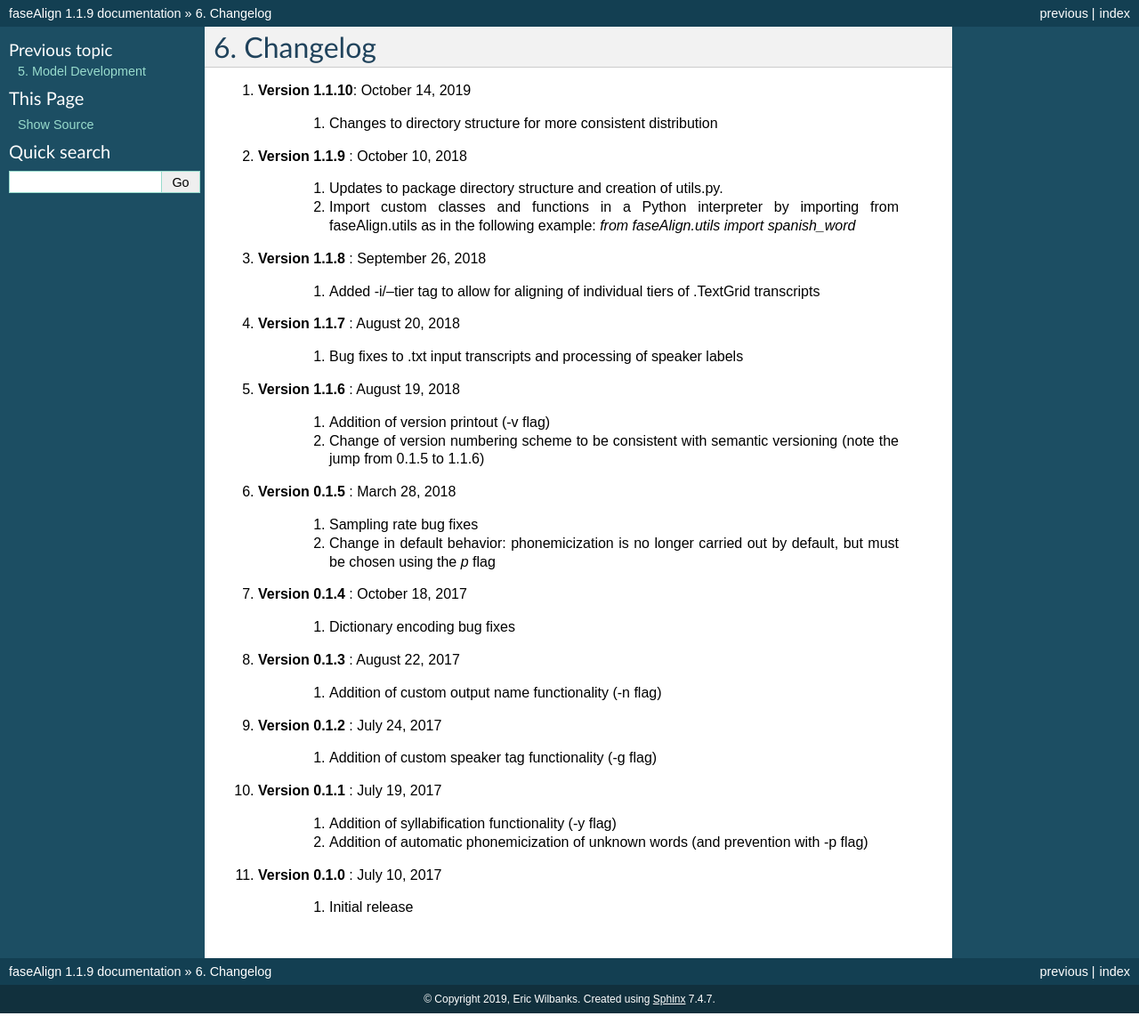
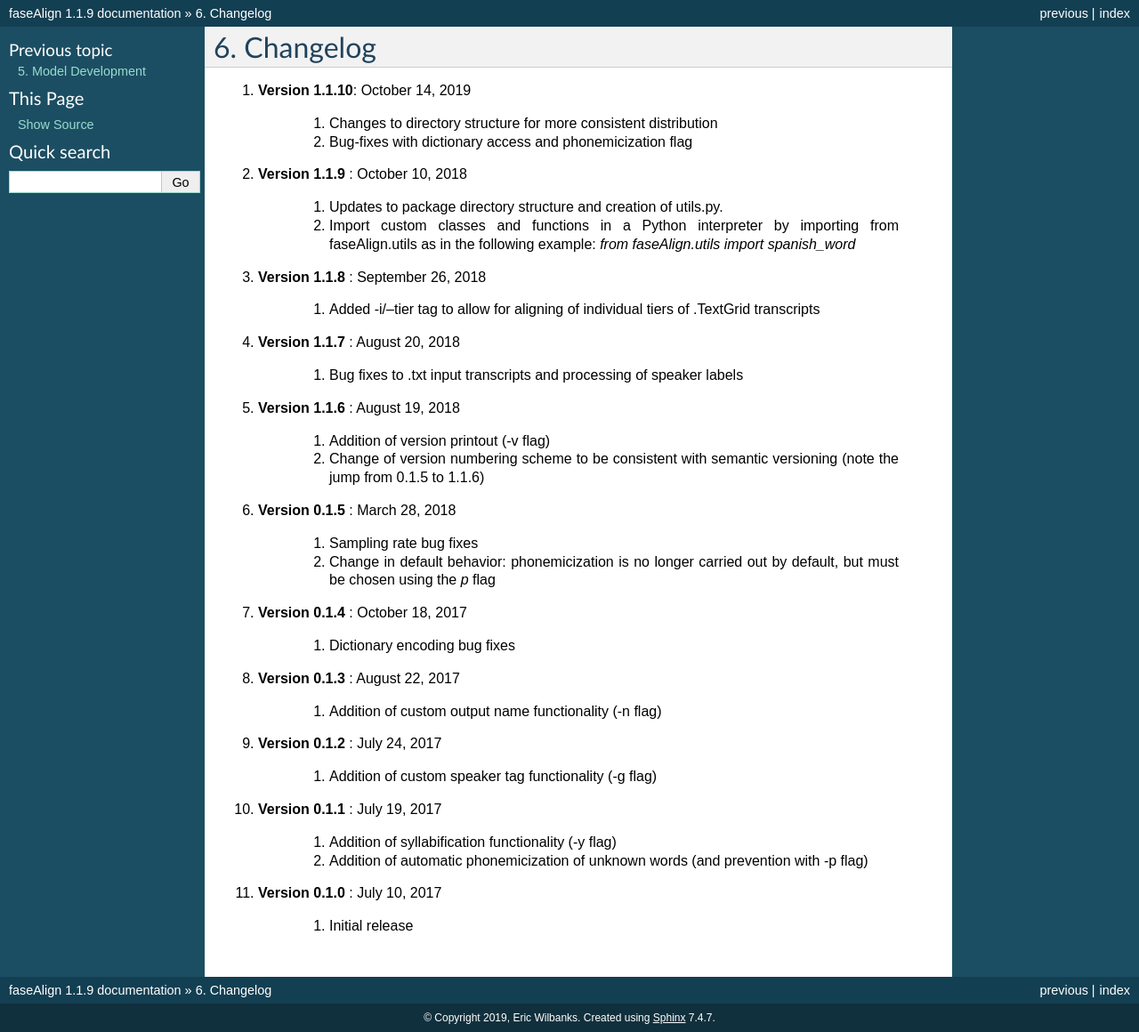
Before and after one commit to EricWilbanks/faseAlign, a Sphinx documentation site: the page built from docs/changelog.rst, in a window 1280 px wide. Shown: the whole page at 89% size. Built offline with Sphinx 7.4.7, drawn with Linux system fonts in a browser that asks for light colours; before the commit the page ends 1139 px from its top, so only the background shows below that.

Commit message:
phonemicization dictionary access bugs

```diff
--- a/docs/changelog.rst
+++ b/docs/changelog.rst
@@ -6,6 +6,7 @@ Changelog
 #. **Version 1.1.10**: October 14, 2019
 
 		#. Changes to directory structure for more consistent distribution
+		#. Bug-fixes with dictionary access and phonemicization flag
 
 #. **Version 1.1.9** : October 10, 2018
 
```
